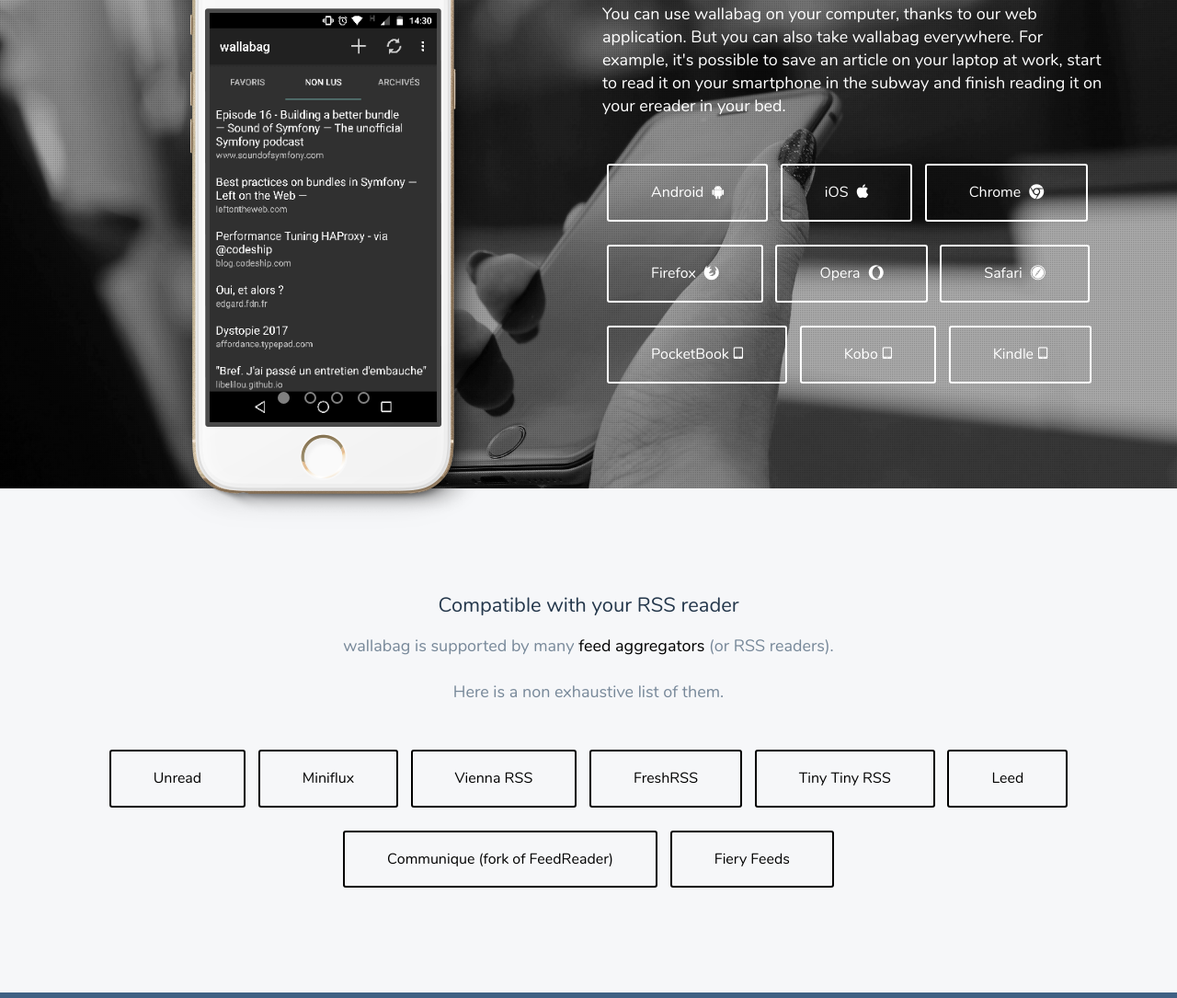
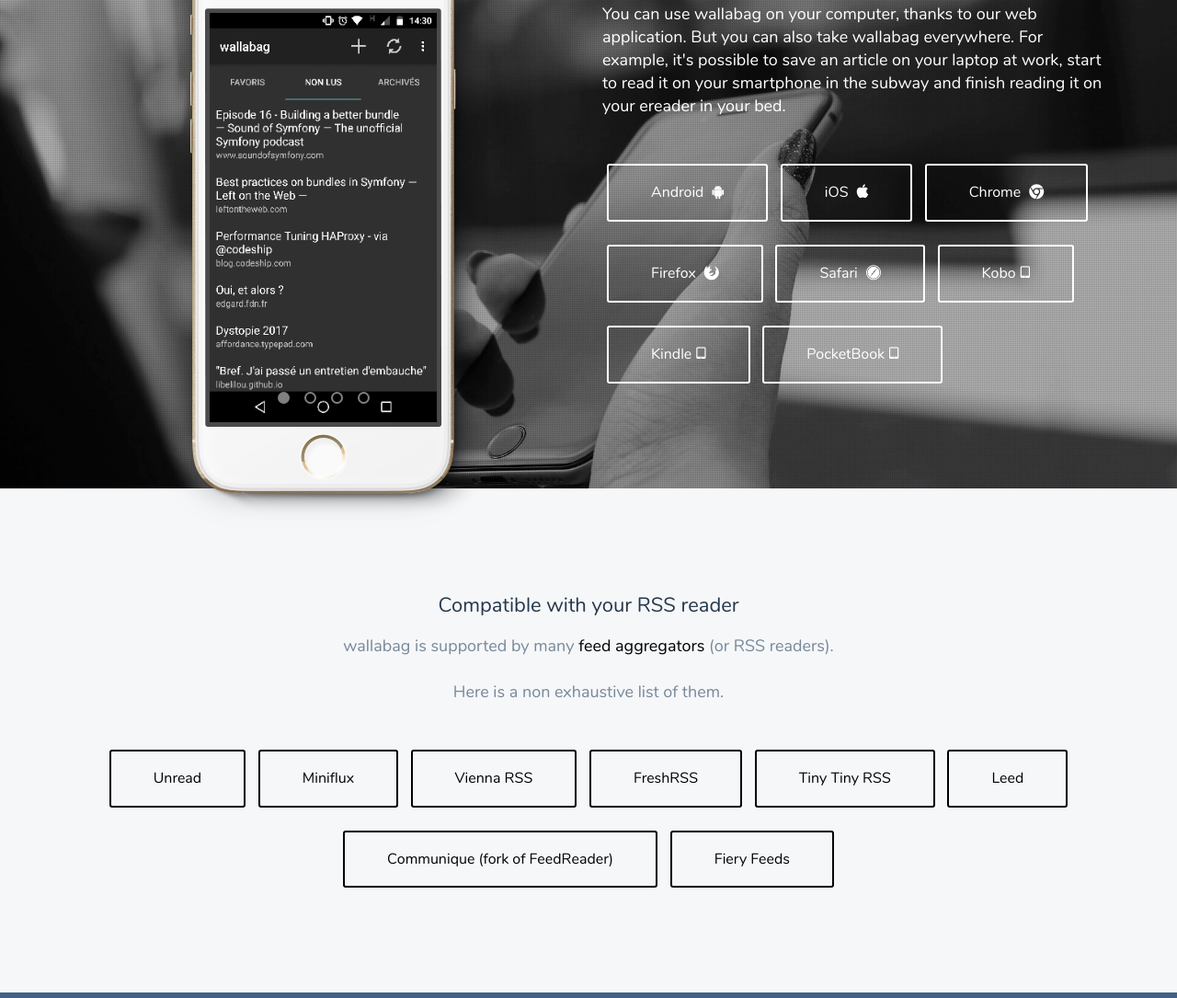
Before and after one commit to wallabag/website, an Eleventy site: page pages/index.html in a window 1280 px wide. Shown: the part 1422-2507 px from the top of the page at 92% size. Built offline with nearby package versions, Linux system fonts and the light colour scheme; Eleventy itself is replaced by a stand-in of ours; files that its build step writes are made by us from their sources; no server answers; what node-fetch would draw is missing.

Commit message:
Remove Opera extension

```diff
--- a/pages/index.html
+++ b/pages/index.html
@@ -91,11 +91,10 @@
                   <li><a href="https://apps.apple.com/us/app/wallabag-2-officiel/id1170800946?l=fr-FR&itscg=30200&itsct=apps_box_link&mttnsubad=1170800946" class="download-btn">iOS <i class="fa fa-apple"></i></a></li>
                   <li><a href="https://chrome.google.com/webstore/detail/wallabagger/gbmgphmejlcoihgedabhgjdkcahacjlj" class="download-btn">Chrome <i class="fa fa-chrome"></i></a></li>
                   <li><a href="https://addons.mozilla.org/firefox/addon/wallabagger/" class="download-btn">Firefox <i class="fa fa-firefox"></i></a></li>
-                  <li><a href="https://addons.opera.com/en/extensions/details/wallabagger/" class="download-btn">Opera <i class="fa fa-opera"></i></a></li>
                   <li><a href="https://apps.apple.com/de/app/wallabag-quicksave/id1621482657" class="download-btn">Safari <i class="fa fa-safari"></i></a></li>
-                  <li><a href="http://plop-reader.pascal-martin.fr/" class="download-btn">PocketBook<i class="fa fa-tablet"></i></a></li>
                   <li><a href="https://gitlab.com/anarcat/wallabako" class="download-btn">Kobo<i class="fa fa-tablet"></i></a></li>
                   <li><a href="https://github.com/cekage/wallindle" class="download-btn">Kindle<i class="fa fa-tablet"></i></a></li>
+                  <li><a href="http://plop-reader.pascal-martin.fr/" class="download-btn">PocketBook<i class="fa fa-tablet"></i></a></li>
                 </ul>
               </div>
             </div>
```
